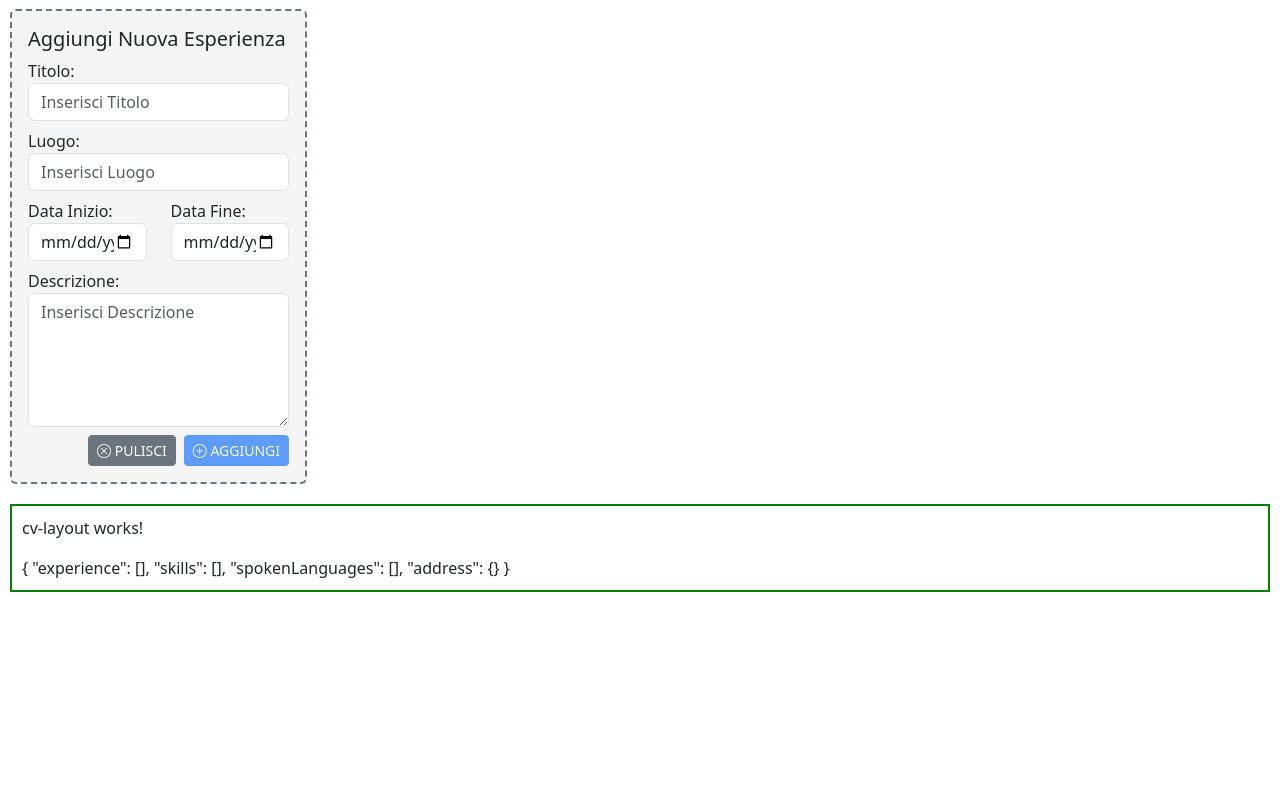
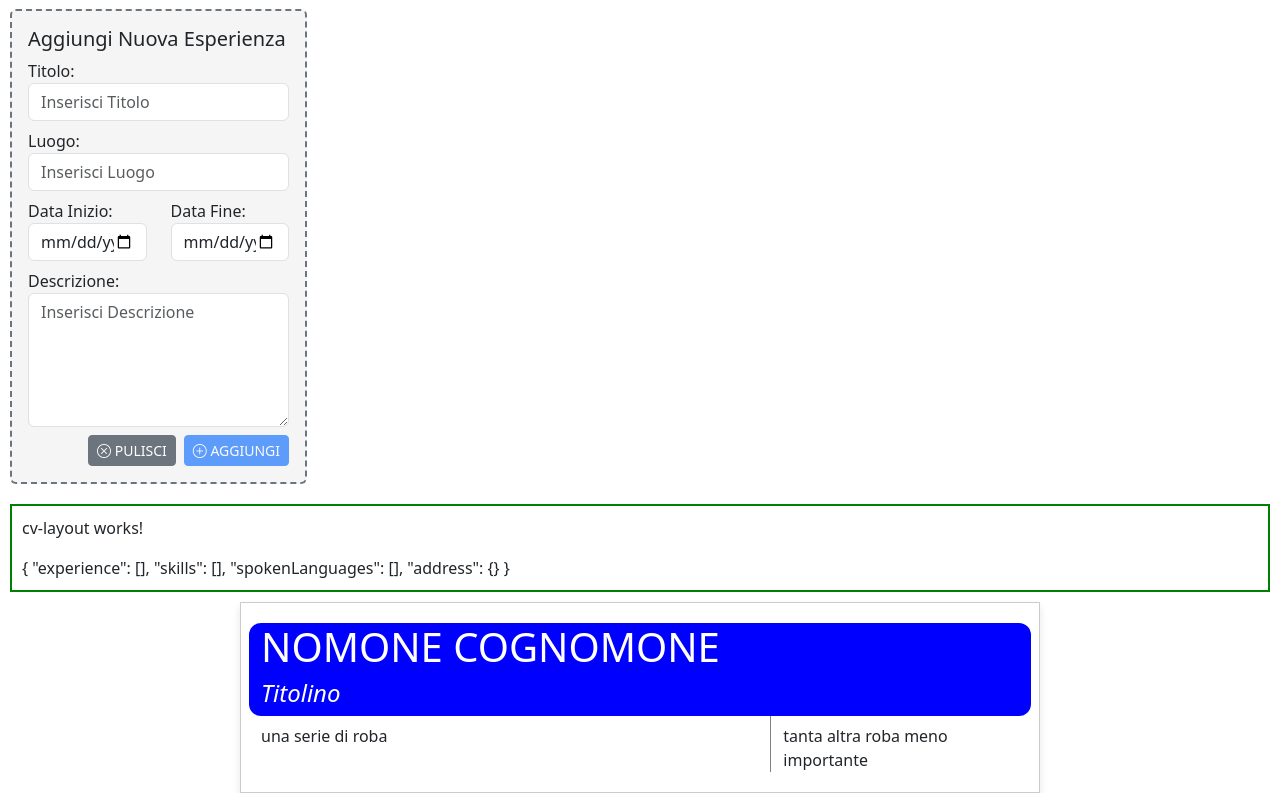
Before and after one commit to davenar/cv-generator, an Angular app: page /home in a window 1280 px wide. Shown: the part 683-1476 px from the top of the page. Before the commit the page ends 1285 px from the top, so only its background shows below. Built offline with nearby package versions, Linux system fonts and the light colour scheme.

Commit message:
print test

```diff
--- a/src/app/components/cv-layout/cv-layout.component.css
+++ b/src/app/components/cv-layout/cv-layout.component.css
@@ -0,0 +1,29 @@
+.a4-div {
+  width: 90%;
+  max-width: 800px; /* Limiting the maximum width */
+  margin: 0 auto;
+  padding: 20px;
+  background-color: white;
+  border: 1px solid #ccc;
+  box-shadow: 0 4px 8px rgba(0, 0, 0, 0.1);
+  position: relative;
+}
+
+.a4-div:before {
+  content: "";
+  display: block;
+  padding-top: calc(297mm / 210mm * 100%); /* Maintain A4 proportions */
+}
+
+@media print {
+  body {
+    background-color: white;
+  }
+
+  .a4-div {
+    box-shadow: none;
+    border: none;
+    padding: 0;
+    position: static;
+  }
+}
--- a/src/app/components/cv-layout/cv-layout.component.html
+++ b/src/app/components/cv-layout/cv-layout.component.html
@@ -1,4 +1,3 @@
-
 <div style="border: 2px solid green; margin: 10px; padding: 10px;">
   <p>cv-layout works!</p>
 
@@ -7,3 +6,22 @@
 
   <img *ngIf="datasource?.photo" [src]="datasource.photo">
 </div>
+
+<div class="a4-div">
+  <div class="row">
+    <div class="col-12" style="background-color: blue; border-radius: 12px;">
+      <h1 style="color: white;">NOMONE COGNOMONE</h1>
+      <h4 style="color: white;">
+        <i>Titolino</i>
+      </h4>
+    </div>
+  </div>
+  <div class="row">
+    <div class="col-8 pt-2" >
+      una serie di roba
+    </div>
+    <div class="col-4 pt-2" style="border-left: 1px solid gray;">
+      tanta altra roba meno importante
+    </div>
+  </div>
+</div>
--- a/src/app/components/shared/toolbar/toolbar.component.html
+++ b/src/app/components/shared/toolbar/toolbar.component.html
@@ -21,7 +21,7 @@
       <i class="bi bi-file-earmark-pdf-fill"></i>
       SALVA PDF
     </button>
-    <button class="btn btn-outline-light">
+    <button class="btn btn-outline-light"  (click)="printCV()">
       <i class="bi bi-printer-fill"></i>
       STAMPA
     </button>
--- a/src/app/components/shared/toolbar/toolbar.component.ts
+++ b/src/app/components/shared/toolbar/toolbar.component.ts
@@ -26,4 +26,29 @@ export class ToolbarComponent {
     // Clean up the URL object
     window.URL.revokeObjectURL(url);
   }
+
+  printCV() {
+    // const printWindow = window.open('', '_blank');
+    // const a4Div = document.querySelector('.a4-div') as HTMLElement;
+
+    // if (printWindow) {
+    //   printWindow.document.open();
+    //   printWindow.document.write(`
+    //     <html>
+    //       <head>
+    //         <title>Print</title>
+    //         <link rel="stylesheet" href="https://maxcdn.bootstrapcdn.com/bootstrap/4.5.2/css/bootstrap.min.css">
+    //       </head>
+    //       <body>
+    //         <div class="container mt-5">
+    //           ${a4Div.innerHTML}
+    //         </div>
+    //       </body>
+    //     </html>
+    //   `);
+    //   printWindow.document.close();
+    //   printWindow.print();
+    //   printWindow.close();
+    // }
+  }
 }
```
